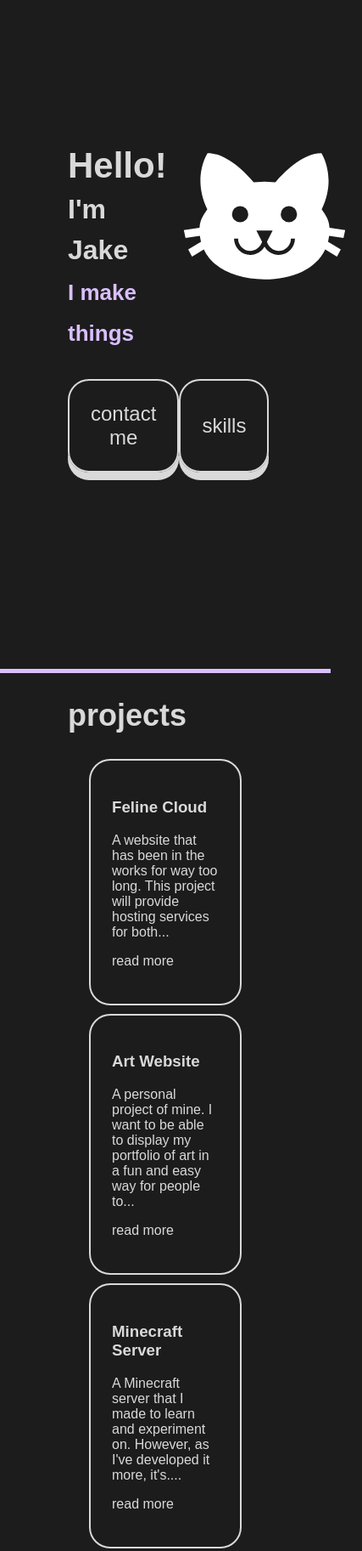
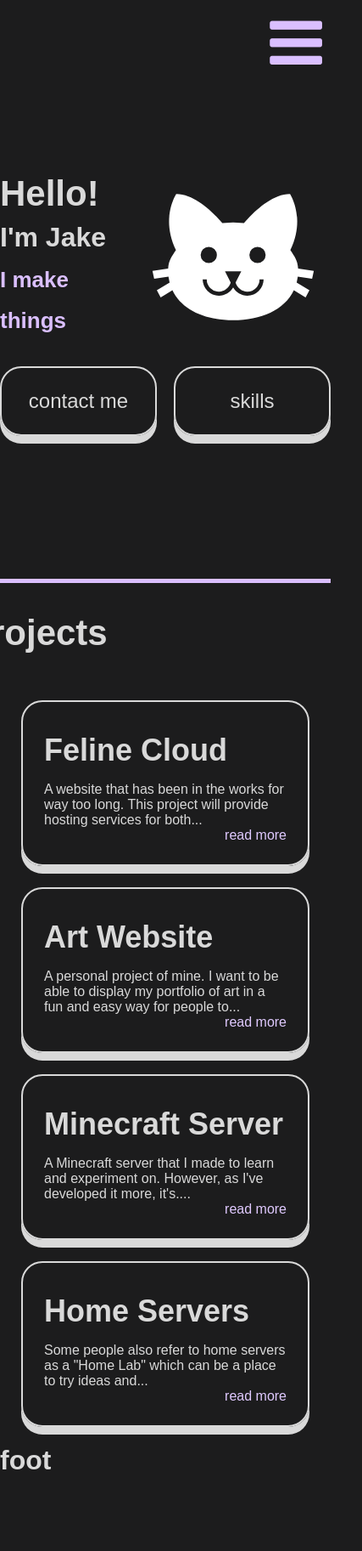
Before and after one commit to cat-gato/portfolio, a plain HTML site: page index.html in a window 390 px wide. Shown: the top 1825 px of the page at 85% size, 427 px wide, since content can reach past the window. Drawn offline with Linux system fonts and the light colour scheme.

Commit message:
first responsive update

```diff
--- a/cat.scss
+++ b/cat.scss
@@ -4,52 +4,133 @@ $purple: #DABFFF;
 $offwhite: #D9D9D9;
 
 body {
+    width: 100%;
     padding: 0;
     margin: 0;
     background-color: $background;
     color: $offwhite;
     font-family: $font;
 }
-.container {
-    margin-left: 10px;
-    margin-right: 10px;
+
+
+
+// Navbar
+nav {
+    position: absolute;
+    height: 100px;
+    top: 0;
+    width: 100%;
+    #navLinks {
+        height: 72px;
+        background-color: #262627;
+    }
+    ul {
+        padding-left: 0;
+        overflow: hidden;
+        list-style-type: none;
+        li {
+            display: inline-block;
+            padding-left: 50px;
+            padding-right: 20px;
+            padding-top: 10px;
+            padding-bottom: 10px;
+        }
+        a {
+            text-decoration: none;
+            color: white;
+            font-size: 42px;
+        }
+    }
+
+
+    .icon {
+        position: absolute;
+        top: 10px;
+        right: 10px;
+        color: $purple;
+        font-size: 72px;
+    }
 }
 
 
 
 
-// Fonts and Text Specifics
-.welcome-text-medium {
-    font-size: 32px;
-}
-.purple-small {
-    color: $purple;
-    font-size: 26px;
-}
 
 
 // Center the Top Section
 #top {
-    height: 650px;
-    padding-top: 35%;
+    margin-top: 20vh;
+    margin-bottom: 20vh;
     // Can I make this better?
     .welcome-display {
         display: flex;
-        justify-content: space-between;
-        padding-left: 80px;
-        padding-right: 80px;
+        justify-content: center;
+        align-items: center;
         h1 {
             font-size: 42px;
         }
     }
     .cta-click {
         display: flex;
-        justify-content: space-between;
-        padding-left: 80px;
-        padding-right: 80px;
+        gap: 20px;
+        justify-content: center;
+        align-items: center;
     }
 }
 
+// Projects
+.projects {
+    border-top: 5px solid $purple;
+
+
+    display: flex;
+    flex-direction: column;
+    align-items: center;
+    h2 {
+        font-size: 42px;
+        margin-right: 300px;
+        padding-bottom: 20px;
+    }
+    .project-flex {
+        display: flex;
+        align-items: center;
+        flex-direction: column;
+        gap: 25px;
+        padding-left: 25px;
+        padding-right: 25px;
+        .project-bubble {
+            max-width: 300px;
+            min-width: 100px;
+            border: 2px solid $offwhite;
+            border-radius: 25px;
+            padding-top: 0;
+            padding-left: 25px;
+            padding-right: 25px;
+            padding-bottom: 25px;
+            box-shadow: 0 9px $offwhite;
+            &:active {
+                color: #a8a8a8;
+                box-shadow: 0 5px #a8a8a8;
+                transform: translateY(4px);
+            }
+            h3 {
+                margin-bottom: 0;
+                font-size: 36px;
+            }
+            .post-preview {
+                margin-bottom: 0;
+                font-size: 16px;
+            }
+            a {
+                text-decoration: none;
+            }
+            .read-more {
+                color: #e0caff;
+                float: right;
+            }
+        }
+    }
+}
 
 
 
@@ -76,35 +157,83 @@ body {
     }
 }
 
+// Span Fonts and Text Specifics
+.welcome-text-medium {
+    font-size: 32px;
+}
+.purple-small {
+    color: $purple;
+    font-size: 26px;
+}
 
 
 
 
 
 
+footer {
+    width: 100%;
+    height: 300px;
+}
 
-.projects {
-    border-top: 5px solid $purple;
-    display: flex;
-    flex-direction: column;
-    padding-left: 80px;
-    padding-right: 80px;
-    h2 {
+
+
+@media only screen and (min-width: 620px) {
+    // Center the Top Section
+    #top {
+        width: 100%;
+        // Can I make this better?
+        .welcome-display {
+            h1 {
+                font-size: 52px;
+            }
+        }
+        .cta-click {
+        }
+    }
+
+    // Span Fonts and Text Specifics
+    .welcome-text-medium {
+        font-size: 42px;
+    }
+    .purple-small {
+        color: $purple;
         font-size: 36px;
     }
+
 }
-.project-flex {
-    display: flex;
-    align-items: center;
-    flex-direction: column;
-    gap: 10px;
-    padding-left: 25px;
-    padding-right: 25px;
+
+
+/* Animation classes */
+
+#navLinks.menu-in {
+    display: block;
+    animation: menu-in 0.1s ease-in forwards;
 }
-.project-bubble {
-    max-width: 300px;
-    min-width: 100px;
-    border: 2px solid $offwhite;
-    border-radius: 25px;
-    padding: 25px;
+
+#navLinks.menu-out {
+    width: 0;
+    animation: menu-out 0.2s ease-out backwards;
 }
+
+/* Animation keyframes */
+
+@keyframes menu-in {
+  0% {
+    width: 0;
+}
+
+  100% {
+    width: 600px;
+  }
+}
+
+@keyframes menu-out {
+  0% {
+    width: 600px;
+  }
+
+  100% {
+    width: 0px;
+  }
+}
--- a/index.html
+++ b/index.html
@@ -8,8 +8,26 @@
     <!-- Stylesheet -->
     <link rel="stylesheet" href="cat.css">
 
+    <!-- Font Awesome -->
+    <link rel="stylesheet" href="https://cdnjs.cloudflare.com/ajax/libs/font-awesome/4.7.0/css/font-awesome.min.css">
 </head>
 <body>
+
+
+
+    <nav>
+        <ul id="navLinks" class="menu-out">
+            <li><a href="#">home</a></li>
+            <li><a href="#">about</a></li>
+            <li><a href="#">blog</a></li>
+        </ul>
+        <a href="javascript:void(0);" class="icon" onclick="mobileMenu()">
+            <i class="fa fa-bars"></i>
+        </a>
+    </nav>
+
+
+
     <section id="top">
         <!-- Is there a better way to do this? -->
          <div class="welcome-display">
@@ -34,22 +52,22 @@
             <article class="project-bubble">
                 <h3>Feline Cloud</h3>
                 <p class="post-preview">A website that has been in the works for way too long.  This project will provide hosting services for both...</p>
-                <p class="read-more">read more</p>
+                <a href="#" class="read-more">read more</a>
             </article>
             <article class="project-bubble">
                 <h3>Art Website</h3>
                 <p class="post-preview">A personal project of mine. I want to be able to display my portfolio of art in a fun and easy way for people to...</p>
-                <p class="read-more">read more</p>
+                <a href="#" class="read-more">read more</a>
             </article>
             <article class="project-bubble">
                 <h3>Minecraft Server</h3>
                 <p class="post-preview">A Minecraft server that I made to learn and experiment on. However, as I've developed it more, it's....</p>
-                <p class="read-more">read more</p>
+                <a href="#" class="read-more">read more</a>
             </article>
             <article class="project-bubble">
                 <h3>Home Servers</h3>
                 <p class="post-preview">Some people also refer to home servers as a "Home Lab" which can be a place to try ideas and...</p>
-                <p class="read-more">read more</p>
+                <a href="#" class="read-more">read more</a>
             </article>
 
         </div>
@@ -58,5 +76,9 @@
 
 
 
+    <footer>
+        <h1>foot</h1>
+    </footer>
+    <script src="script.js"></script>
 </body>
 </html>
--- a/script.js
+++ b/script.js
@@ -1 +1,28 @@
 console.log("Cat Script Loaded");
+var navbarAnimation = document.getElementById("navLinks");
+/* function mobileMenu() {
+
+  console.log(navbarAnimation);
+  if (navbarAnimation.style.display === "block") {
+    console.log("block");
+    navbarAnimation.style.display = "none";
+  } else {
+    console.log("none");
+    navbarAnimation.style.display = "block";
+  }
+}
+ */
+
+const divElem = document.querySelector("#navLinks");
+const htmlElem = document.querySelector(":root");
+
+
+function mobileMenu() {
+  if (divElem.classList[0] === "menu-in") {
+    divElem.classList.remove("menu-in");
+    divElem.classList.add("menu-out");
+  } else {
+    divElem.classList.remove("menu-out");
+    divElem.classList.add("menu-in");
+  }
+}
```
Also changed, not shown: cat.css, 1 other file.
